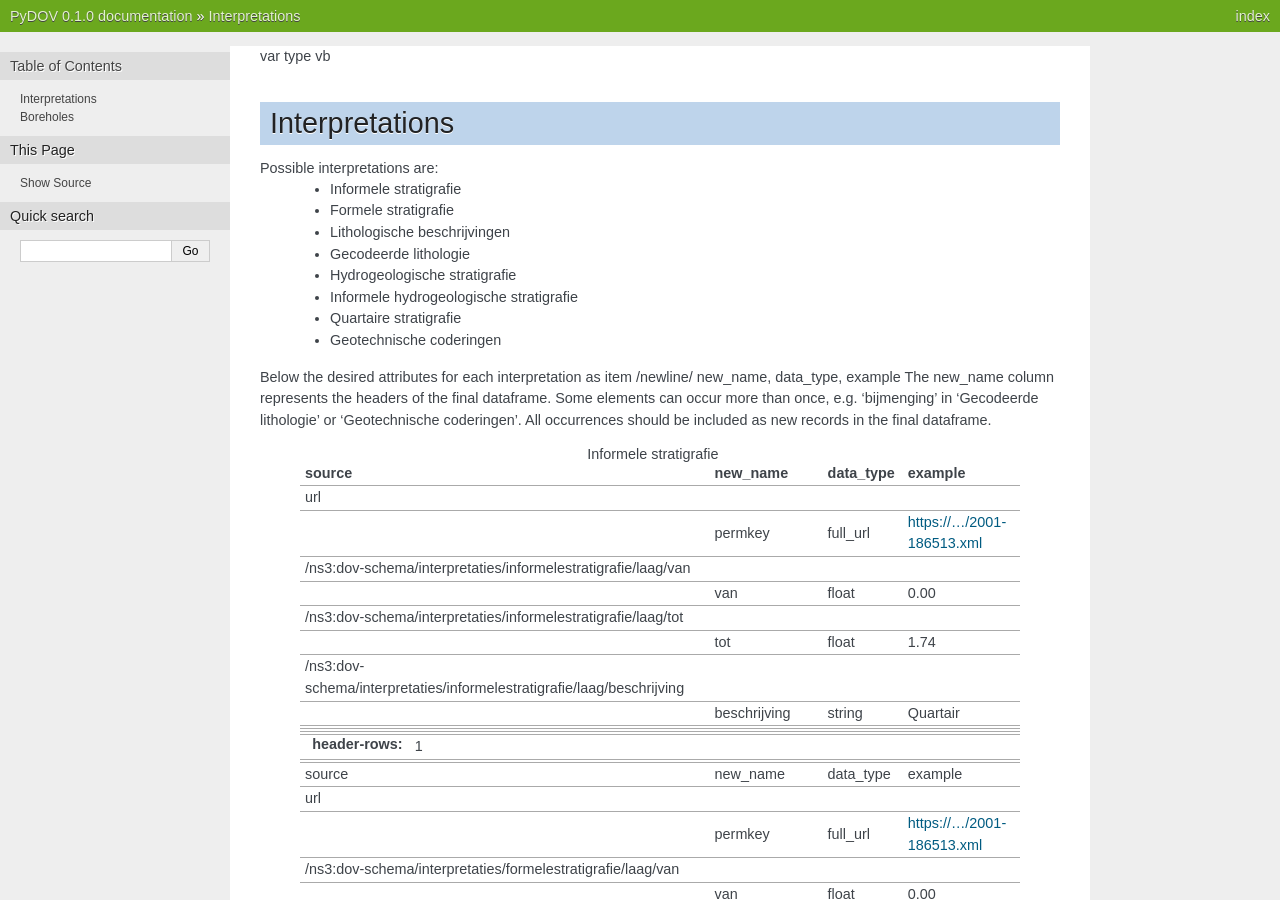
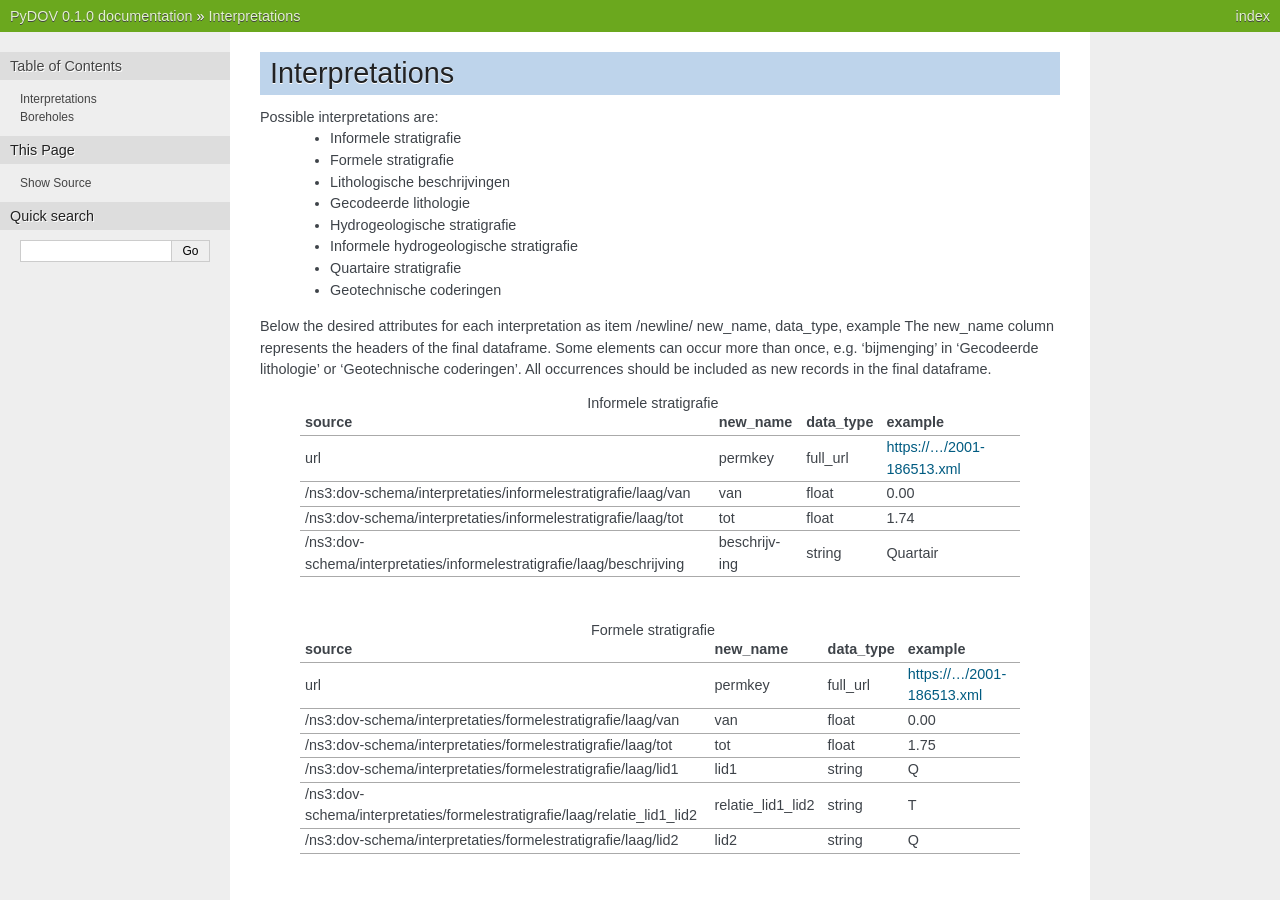
Before and after one commit to DOV-Vlaanderen/pydov, a Sphinx documentation site: the page built from docs/description_output_dataframes.rst, in a window 1280 px wide and 900 px high. Built offline with Sphinx 7.4.7, drawn with Linux system fonts in a browser that asks for light colours.

```diff
--- a/docs/description_output_dataframes.rst
+++ b/docs/description_output_dataframes.rst
@@ -1,10 +1,5 @@
-var
-type
-vb
-
-
 Interpretations
-==============
+===============
 
 Possible interpretations are:
  * Informele stratigrafie
@@ -27,133 +22,99 @@ as new records in the final dataframe.
     :header-rows: 1
 
     source,new_name,data_type,example
-    url,,,
-    ,permkey,full_url,https://.../2001-186513.xml
-    /ns3:dov-schema/interpretaties/informelestratigrafie/laag/van,,,
-    ,van,float,0.00
-    /ns3:dov-schema/interpretaties/informelestratigrafie/laag/tot,,,
-    ,tot,float,1.74
-    /ns3:dov-schema/interpretaties/informelestratigrafie/laag/beschrijving,,,
-    ,beschrijving,string,Quartair
+    url,permkey,full_url,https://.../2001-186513.xml
+    /ns3:dov-schema/interpretaties/informelestratigrafie/laag/van,van,float,0.00
+    /ns3:dov-schema/interpretaties/informelestratigrafie/laag/tot,tot,float,1.74
+    /ns3:dov-schema/interpretaties/informelestratigrafie/laag/beschrijving,beschrijving,string,Quartair
 
+|
 
-    .. csv-table:: Formele stratigrafie
+ .. csv-table:: Formele stratigrafie
     :header-rows: 1
 
     source,new_name,data_type,example
-    url,,,
-    ,permkey,full_url,https://.../2001-186513.xml
-    /ns3:dov-schema/interpretaties/formelestratigrafie/laag/van,,,
-    ,van,float,0.00
-    /ns3:dov-schema/interpretaties/formelestratigrafie/laag/tot,,,
-    ,tot,float,1.75
-    /ns3:dov-schema/interpretaties/formelestratigrafie/laag/lid1,,,
-    ,lid1,string,Q
-    /ns3:dov-schema/interpretaties/formelestratigrafie/laag/relatie_lid1_lid2,,,
-    ,relatie_lid1_lid2,string,T
-    /ns3:dov-schema/interpretaties/formelestratigrafie/laag/lid2,,,
-    ,lid2,string,Q
+    url,permkey,full_url,https://.../2001-186513.xml
+    /ns3:dov-schema/interpretaties/formelestratigrafie/laag/van,van,float,0.00
+    /ns3:dov-schema/interpretaties/formelestratigrafie/laag/tot,tot,float,1.75
+    /ns3:dov-schema/interpretaties/formelestratigrafie/laag/lid1,lid1,string,Q
+    /ns3:dov-schema/interpretaties/formelestratigrafie/laag/relatie_lid1_lid2,relatie_lid1_lid2,string,T
+    /ns3:dov-schema/interpretaties/formelestratigrafie/laag/lid2,lid2,string,Q
 
+|
 
   .. csv-table:: Lithologische beschrijvingen
     :header-rows: 1
 
     source,new_name,data_type,example
-    url,,,
-    ,permkey,full_url,https://.../2001-186513.xml
-    /ns3:dov-schema/interpretaties/lithologischebeschrijving/laag/van,,,
-    ,van,float,0.00
-    /ns3:dov-schema/interpretaties/lithologischebeschrijving/laag/tot,,,
-    ,tot,float,1.75
-    /ns3:dov-schema/interpretaties/lithologischebeschrijving/laag/beschrijving,,,
-    ,beschrijving,Terre végétale sableuse
+    url,permkey,full_url,https://.../2001-186513.xml
+    /ns3:dov-schema/interpretaties/lithologischebeschrijving/laag/van,van,float,0.00
+    /ns3:dov-schema/interpretaties/lithologischebeschrijving/laag/tot,tot,float,1.75
+    /ns3:dov-schema/interpretaties/lithologischebeschrijving/laag/beschrijving,beschrijving,Terre végétale sableuse
 
+|
 
   .. csv-table:: Gecodeerde lithologie
     :header-rows: 1
 
     source,new_name,data_type,example
-    url,,,
-    ,permkey,full_url,https://.../2001-186513.xml
-    /ns3:dov-schema/interpretaties/gecodeerdelithologie/laag/van,,,
-    ,van,float,0.00
-    /ns3:dov-schema/interpretaties/gecodeerdelithologie/laag/tot,,,
-    ,tot,float,1.75
-    /ns3:dov-schema/interpretaties/gecodeerdelithologie/laag/hoofdnaam/grondsoort,,,
-    ,hoofd_grondsoort,string,KL
-    /ns3:dov-schema/interpretaties/gecodeerdelithologie/laag/bijmenging/plaatselijk,,,
-    ,bijmenging_plaatselijk,boolean,false
-    /ns3:dov-schema/interpretaties/gecodeerdelithologie/laag/bijmenging/hoeveelheid,,,
-    ,bijmening_hoeveelheid,string,N
-    /ns3:dov-schema/interpretaties/gecodeerdelithologie/laag/bijmenging/grondsoort,,,
-    ,bijmenging_grondsoort,string,XZ
+    url,permkey,full_url,https://.../2001-186513.xml
+    /ns3:dov-schema/interpretaties/gecodeerdelithologie/laag/van,van,float,0.00
+    /ns3:dov-schema/interpretaties/gecodeerdelithologie/laag/tot,tot,float,1.75
+    /ns3:dov-schema/interpretaties/gecodeerdelithologie/laag/hoofdnaam/grondsoort,hoofd_grondsoort,string,KL
+    /ns3:dov-schema/interpretaties/gecodeerdelithologie/laag/bijmenging/plaatselijk,bijmenging_plaatselijk,boolean,false
+    /ns3:dov-schema/interpretaties/gecodeerdelithologie/laag/bijmenging/hoeveelheid,bijmening_hoeveelheid,string,N
+    /ns3:dov-schema/interpretaties/gecodeerdelithologie/laag/bijmenging/grondsoort,bijmenging_grondsoort,string,XZ
 
+|
 
   .. csv-table:: Hydrogeologische stratigrafie
     :header-rows: 1
 
     source,new_name,data_type,example
-    url,,,
-    ,permkey,full_url,https://.../2001-186513.xml
-    /ns3:dov-schema/interpretaties/hydrogeologischeinterpretatie/laag/van,,,
-    ,van,float,0.00
-    /ns3:dov-schema/interpretaties/hydrogeologischeinterpretatie/laag/tot,,,
-    ,tot,float,1.75
-    /ns3:dov-schema/interpretaties/hydrogeologischeinterpretatie/laag/aquifer,,,
-    ,aquifer,string,0252
+    url,permkey,full_url,https://.../2001-186513.xml
+    /ns3:dov-schema/interpretaties/hydrogeologischeinterpretatie/laag/van,van,float,0.00
+    /ns3:dov-schema/interpretaties/hydrogeologischeinterpretatie/laag/tot,tot,float,1.75
+    /ns3:dov-schema/interpretaties/hydrogeologischeinterpretatie/laag/aquifer,aquifer,string,0252
 
+|
 
   .. csv-table:: Informele hydrogeologische stratigrafie
     :header-rows: 1
 
     source,new_name,data_type,example
-    url,,,
-    ,permkey,full_url,https://.../2001-186513.xml
-    /ns3:dov-schema/interpretaties/informelehydrostratigrafie/laag/van,,,
-    ,van,float,0.00
-    /ns3:dov-schema/interpretaties/informelehydrostratigrafie/laag/tot,,,
-    ,tot,float,1.75
-    /ns3:dov-schema/interpretaties/informelehydrostratigrafie/laag/beschrijving,,,
-    ,beschrijving,string,Quartair
+    url,permkey,full_url,https://.../2001-186513.xml
+    /ns3:dov-schema/interpretaties/informelehydrostratigrafie/laag/van,van,float,0.00
+    /ns3:dov-schema/interpretaties/informelehydrostratigrafie/laag/tot,tot,float,1.75
+    /ns3:dov-schema/interpretaties/informelehydrostratigrafie/laag/beschrijving,beschrijving,string,Quartair
 
+|
 
   .. csv-table:: Quartaire stratigrafie
     :header-rows: 1
 
     source,new_name,data_type,example
-    url,,,
-    ,permkey,full_url,https://.../2001-186513.xml
-    /ns3:dov-schema/interpretaties/quartairstratigrafie/laag/van,,,
-    ,van,float,0.00
-    /ns3:dov-schema/interpretaties/quartairstratigrafie/laag/tot,,,
-    ,tot,float,1.75
-    /ns3:dov-schema/interpretaties/quartairstratigrafie/laag/lid1,,,
-    ,lid1,string,F
-    /ns3:dov-schema/interpretaties/quartairstratigrafie/laag/relatie_lid1_lid2,,,
-    ,relatie_lid1_lid2,string,T
-    /ns3:dov-schema/interpretaties/quartairstratigrafie/laag/lid2,,,
-    ,lid2,string,F
+    url,permkey,full_url,https://.../2001-186513.xml
+    /ns3:dov-schema/interpretaties/quartairstratigrafie/laag/van,van,float,0.00
+    /ns3:dov-schema/interpretaties/quartairstratigrafie/laag/tot,tot,float,1.75
+    /ns3:dov-schema/interpretaties/quartairstratigrafie/laag/lid1,lid1,string,F
+    /ns3:dov-schema/interpretaties/quartairstratigrafie/laag/relatie_lid1_lid2,relatie_lid1_lid2,string,T
+    /ns3:dov-schema/interpretaties/quartairstratigrafie/laag/lid2,lid2,string,F
 
+|
 
   .. csv-table:: Geotechnische coderingen
     :header-rows: 1
 
     source,new_name,data_type,example
-    url,,,
-    ,permkey,full_url,https://.../2001-186513.xml
-    /ns3:dov-schema/interpretaties/geotechnischecodering/laag/van,,,
-    ,van,float,0.00
-    /ns3:dov-schema/interpretaties/geotechnischecodering/laag/tot,,,
-    ,tot,float,1.75
-    /ns3:dov-schema/interpretaties/geotechnischecodering/laag/hoofdnaam/grondsoort,,,
-    ,hoofd_grondsoort,string,KL
-    /ns3:dov-schema/interpretaties/geotechnischecodering/laag/bijmenging/plaatselijk,,,
-    ,bijmenging_plaatselijk,boolean,false
-    /ns3:dov-schema/interpretaties/geotechnischecodering/laag/bijmenging/hoeveelheid,,,
-    ,bijmening_hoeveelheid,string,N
-    /ns3:dov-schema/interpretaties/geotechnischecodering/laag/bijmenging/grondsoort,,,
-    ,bijmenging_grondsoort,string,XZ
+    url,permkey,full_url,https://.../2001-186513.xml
+    /ns3:dov-schema/interpretaties/geotechnischecodering/laag/van,van,float,0.00
+    /ns3:dov-schema/interpretaties/geotechnischecodering/laag/tot,tot,float,1.75
+    /ns3:dov-schema/interpretaties/geotechnischecodering/laag/hoofdnaam/grondsoort,hoofd_grondsoort,string,KL
+    /ns3:dov-schema/interpretaties/geotechnischecodering/laag/bijmenging/plaatselijk,bijmenging_plaatselijk,boolean,false
+    /ns3:dov-schema/interpretaties/geotechnischecodering/laag/bijmenging/hoeveelheid,bijmening_hoeveelheid,string,N
+    /ns3:dov-schema/interpretaties/geotechnischecodering/laag/bijmenging/grondsoort,bijmenging_grondsoort,string,XZ
 
+|
 
 Boreholes
 =========
@@ -167,29 +128,16 @@ The new_name column represents the headers of the final dataframe.
     :header-rows: 1
 
     source,new_name,data_type,example
-    url,,,
-    ,permkey,full_url,https://.../2001-186513.xml
-    /ns3:dov-schema/boring/xy/x,,,
-    ,x,float,152301.0
-    /ns3:dov-schema/boring/xy/y,,,
-    ,y,float,211682.0
-    /ns3:dov-schema/boring/oorspronkelijk_maaiveld/waarde,,,
-    ,mv_taw,float,8.00
-    /ns3:dov-schema/boring/start_tov_maaiveld/gestart_op,,,
-    ,start_op,string,MAAIVELD
-    /ns3:dov-schema/boring/diepte_van,,,
-    ,diepte_van,float,0.00
-    /ns3:dov-schema/boring/diepte_tot,,,
-    ,diepte_van,float,19.00
-    /ns3:dov-schema/boring/datum_aanvang,,,
-    ,datum_aanvang,date,1930-10-01
-    /ns3:dov-schema/boring/uitvoerder/naam,,,
-    ,uitvoerder,string,Smet - Dessel
-    /ns3:dov-schema/boring/boorgatmeting/uitgevoerd,,,
-    ,boorgatmeting,boolean,false
-    /ns3:dov-schema/boring/details/boormethode/van,,,
-    ,van,float,0.00
-    /ns3:dov-schema/boring/details/boormethode/tot,,,
-    ,tot,float,19.00
-    /ns3:dov-schema/boring/details/boormethode/methode,,,
-    ,boormethode,string,droge boring
+    url,permkey,full_url,https://.../2001-186513.xml
+    /ns3:dov-schema/boring/xy/x,x,float,152301.0
+    /ns3:dov-schema/boring/xy/y,y,float,211682.0
+    /ns3:dov-schema/boring/oorspronkelijk_maaiveld/waarde,mv_taw,float,8.00
+    /ns3:dov-schema/boring/start_tov_maaiveld/gestart_op,start_op,string,MAAIVELD
+    /ns3:dov-schema/boring/diepte_van,diepte_van,float,0.00
+    /ns3:dov-schema/boring/diepte_tot,diepte_van,float,19.00
+    /ns3:dov-schema/boring/datum_aanvang,datum_aanvang,date,1930-10-01
+    /ns3:dov-schema/boring/uitvoerder/naam,uitvoerder,string,Smet - Dessel
+    /ns3:dov-schema/boring/boorgatmeting/uitgevoerd,boorgatmeting,boolean,false
+    /ns3:dov-schema/boring/details/boormethode/van,van,float,0.00
+    /ns3:dov-schema/boring/details/boormethode/tot,tot,float,19.00
+    /ns3:dov-schema/boring/details/boormethode/methode,boormethode,string,droge boring
```
